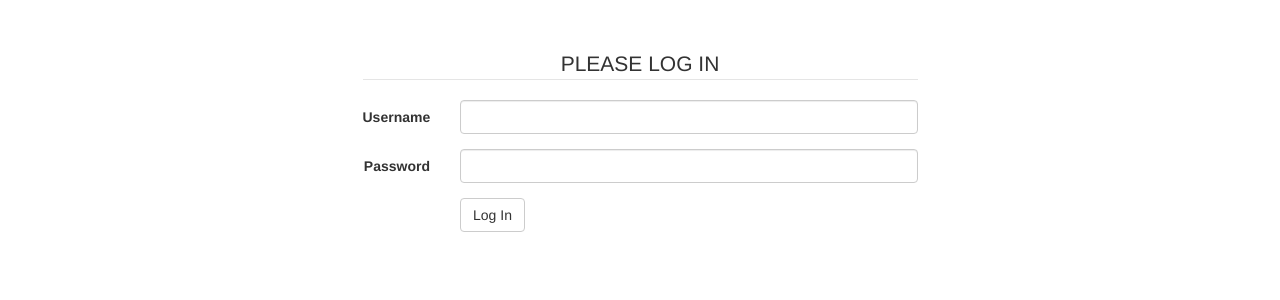
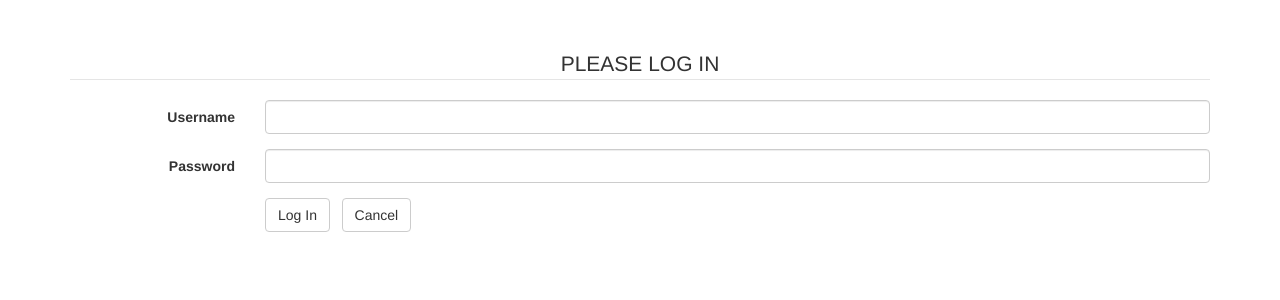
Before and after one commit to keryl/suggestion-box, a Flask app: page /login in a window 1280 px wide. Shown: the part 51-351 px from the top of the page. Run offline with Flask 2, Linux system fonts and the light colour scheme; some libraries are stand-ins or nearby versions.

Commit message:
add login.html

```diff
--- a/templates/login.html
+++ b/templates/login.html
@@ -2,8 +2,6 @@
 
 {% block body %}
 
-  <div class="row">
-    <div class="col-sm-6 col-sm-offset-3">
 <form action="/login"  method="POST" class="form-horizontal">
 
   <legend class='align-center'>PLEASE LOG IN</legend>
@@ -20,25 +18,25 @@
   <div class="form-group">
     <label for="username" class="col-sm-2 control-label">Username</label>
     <div class="col-sm-10">
-              <input type="text" class="form-control" id="username" name="username">
+      <input type="text" class="form-control" id="username" name="username" required>
     </div>
   </div>
 
   <div class="form-group">
     <label for="password" class="col-sm-2 control-label">Password</label>
     <div class="col-sm-10">
-              <input type="password" class="form-control" id="password" name="password">
+      <input type="password" class="form-control" id="password" name="password" required>
     </div>
   </div>
 
   <div class="form-group">
     <div class="col-sm-offset-2 col-sm-10">
       <button type="submit" class="btn btn-default">Log In</button>
+      &nbsp;
+      <a href="/" class="btn btn-default">Cancel</a>
     </div>
   </div>
 
 </form>
-    </div>
-  </div>
 
 {% endblock body %}
```
Lines whose indentation alone changed are shown as unchanged.
